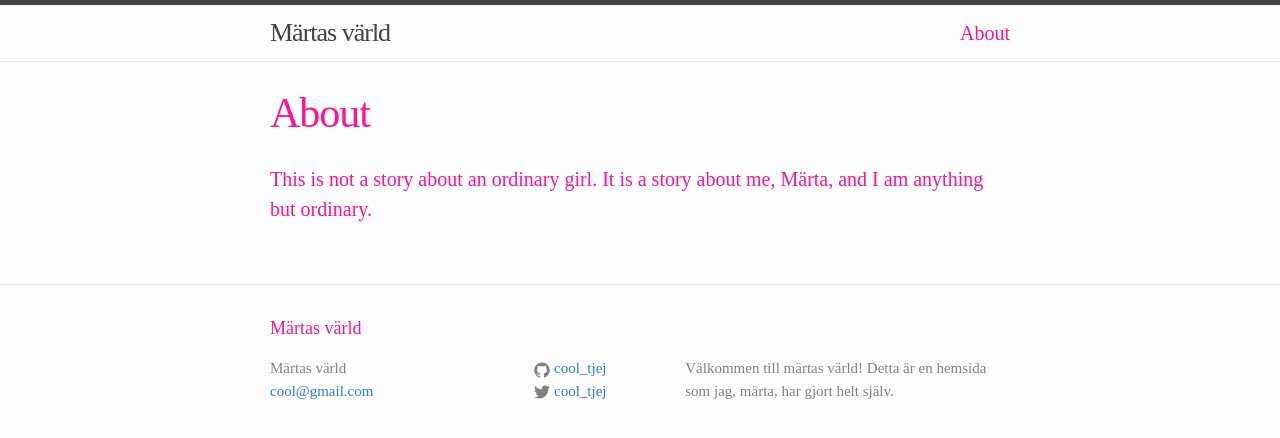
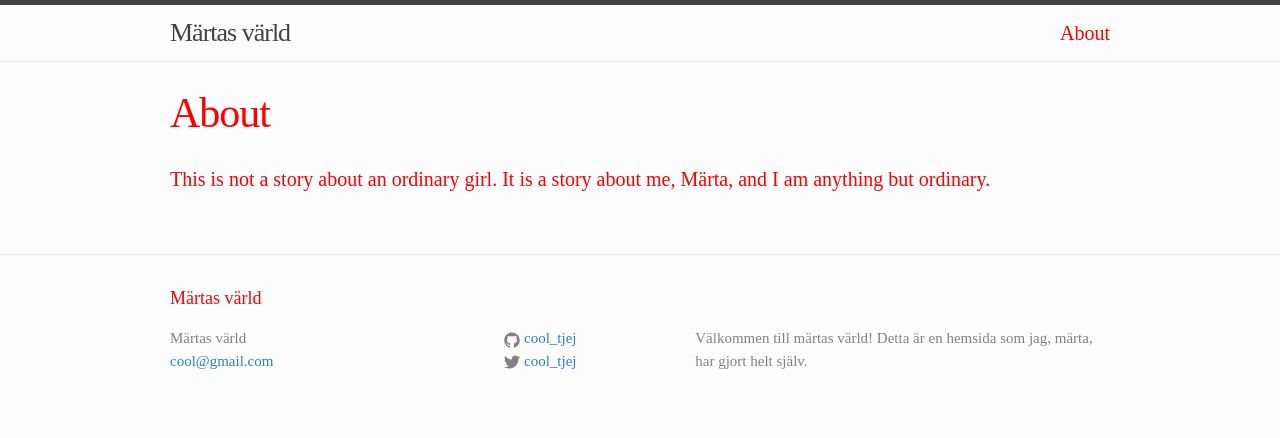
Before and after one commit to martan8/martan8.github.io, a Jekyll site: the page built from about.md, in a window 1280 px wide. Shown: the top 438 px of the page. Built offline with Jekyll 4.4.1, drawn with Linux system fonts in a browser that asks for light colours.

Commit message:
Update main.scss

```diff
--- a/css/main.scss
+++ b/css/main.scss
@@ -14,7 +14,7 @@ $base-line-height: 1.5;
 
 $spacing-unit:     30px;
 
-$text-color:       #FF1493;
+$text-color:       #FF0000;
 $background-color: #fdfdfd;
 $brand-color:      #2a7ae2;
 
@@ -23,7 +23,7 @@ $grey-color-light: lighten($grey-color, 40%);
 $grey-color-dark:  darken($grey-color, 25%);
 
 // Width of the content area
-$content-width:    800px;
+$content-width:    1000px;
 
 $on-palm:          600px;
 $on-laptop:        800px;
```
